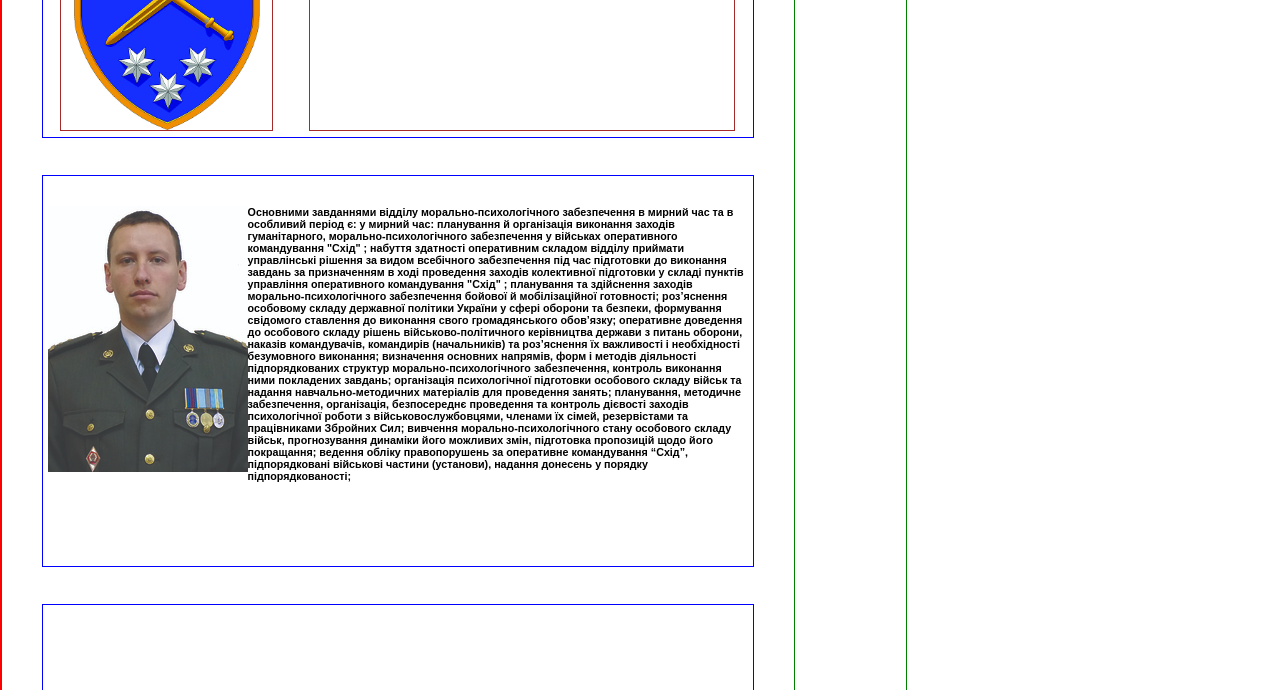
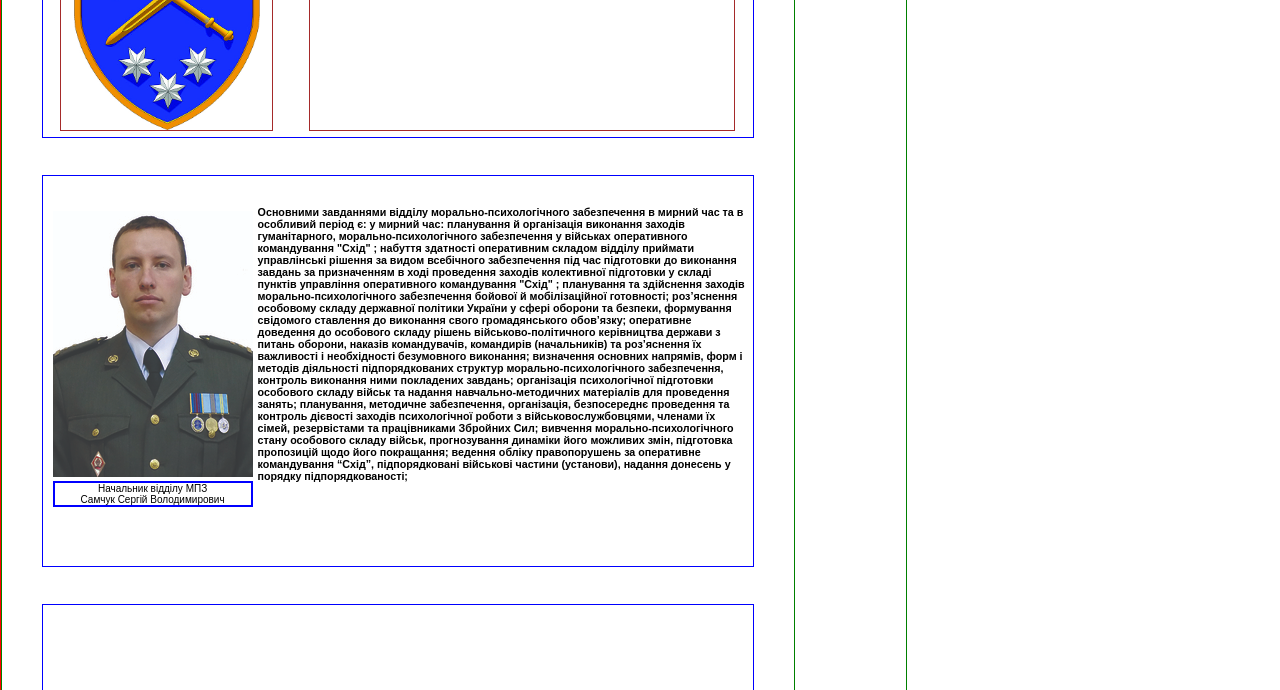
Before and after one commit to AndreiChornii/notes_of_memory, a plain HTML site: page index.html in a window 1280 px wide. Shown: the part 110-800 px from the top of the page. Drawn offline with Linux system fonts and the light colour scheme.

Commit message:
till_pictures

```diff
--- a/css/style.css
+++ b/css/style.css
@@ -82,6 +82,14 @@ body{
     font-weight: bold;
 }
 
-.content .photo_shef img{
+.content .photo_shef .photo_and_descr{
     float: left;
+    padding: 5px;
 }
+
+.content .photo_shef .photo_and_descr .descr{
+    border: 2px solid blue;
+    width: 200px;
+    font-size: 10px;
+    text-align: center;
+}
--- a/index.html
+++ b/index.html
@@ -21,7 +21,11 @@
         </div>
         <div class="content">
             <div class="photo_shef">
-                <img src="img/Samchuk_fit.jpg" alt="Samchuk">
+                <div class="photo_and_descr">
+                    <img src="img/Samchuk_fit.jpg" alt="Samchuk">
+                    <div class="descr">Начальник відділу МПЗ <br />Самчук Сергій Володимирович</div>
+                </div>
+
                 <h6> Основними завданнями відділу морально-психологічного забезпечення в мирний час та в особливий
                     період
                     є: у мирний час: планування й організація виконання заходів гуманітарного, морально-психологічного
```
